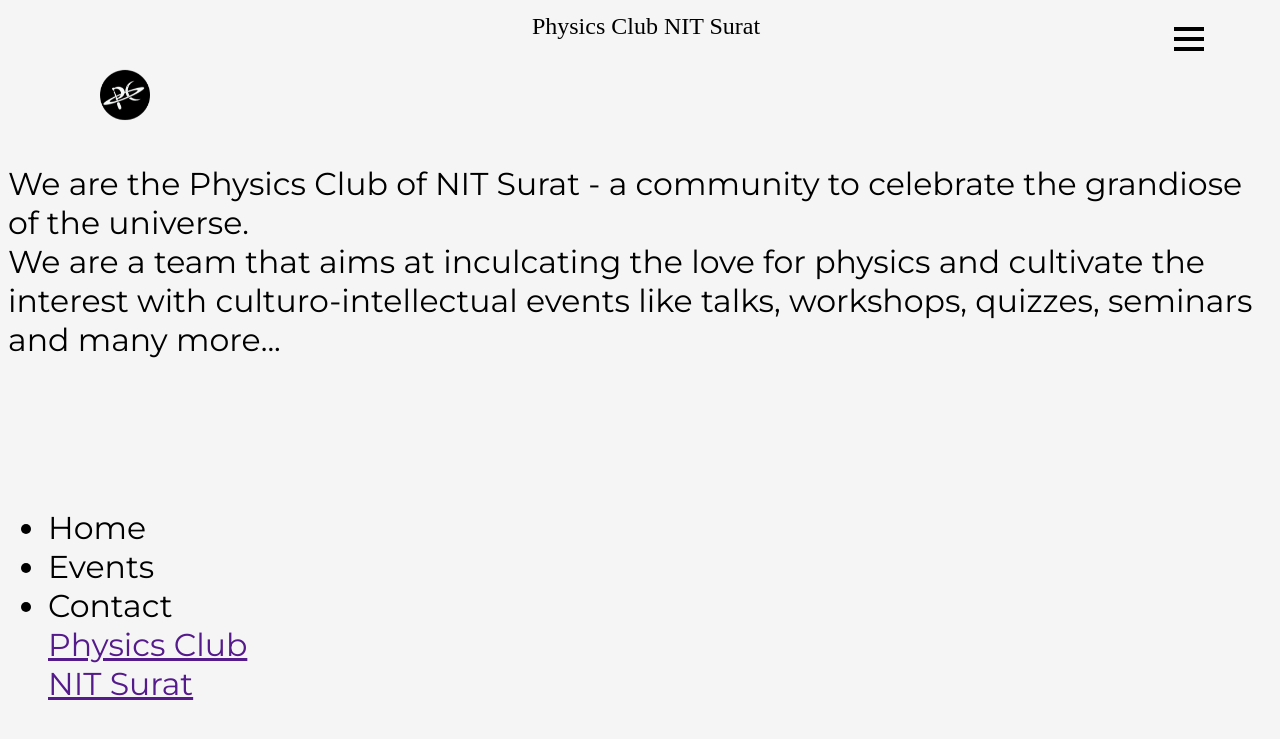
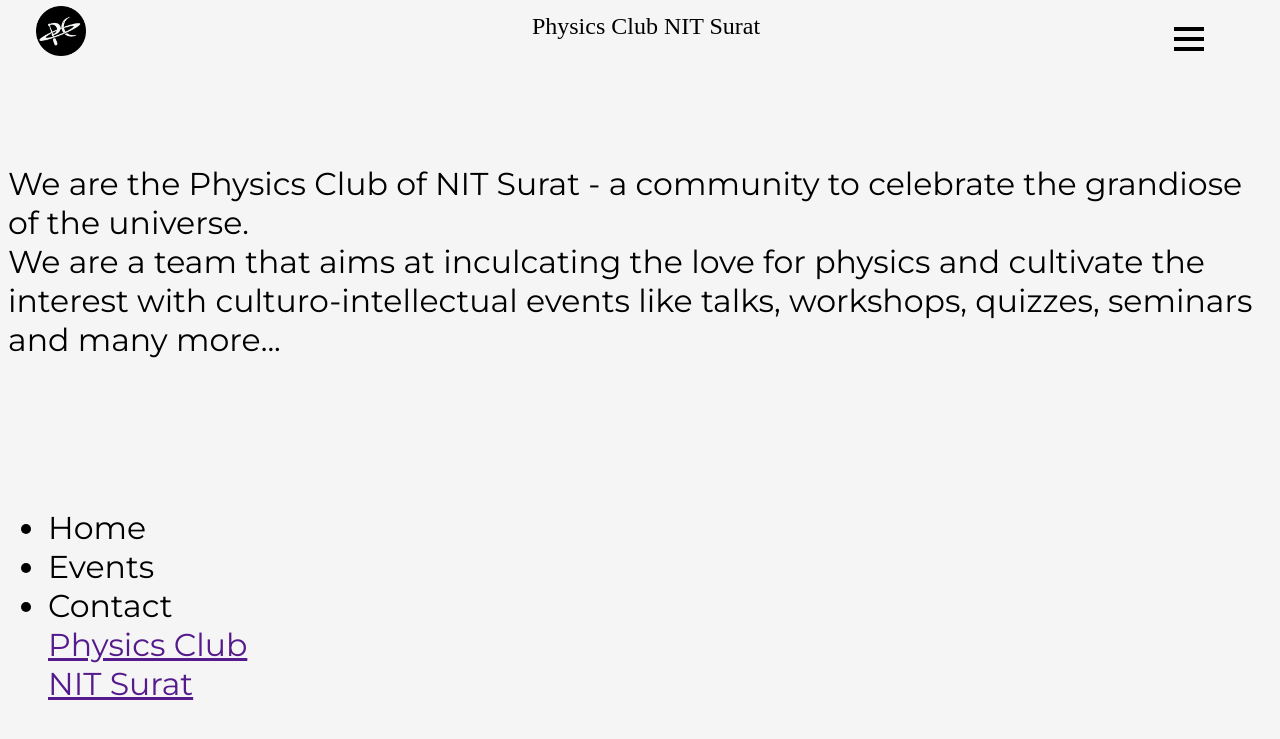
Before and after one commit to adithyarao3103/Physics-Club-Website-Trial, a Jekyll site: the page index.html, which Jekyll copies as it is, in a window 1280 px wide. Shown: the top 739 px of the page. Built offline with Jekyll 4.4.1, drawn with Linux system fonts in a browser that asks for light colours; some web fonts are replaced.

Commit message:
Update fixed.css

```diff
--- a/assets/css/fixed.css
+++ b/assets/css/fixed.css
@@ -99,7 +99,6 @@
 	position: relative;
 	height: 50px;
 	width: 50px;
-	margin: 15%;
 }
 
 #title{
```
